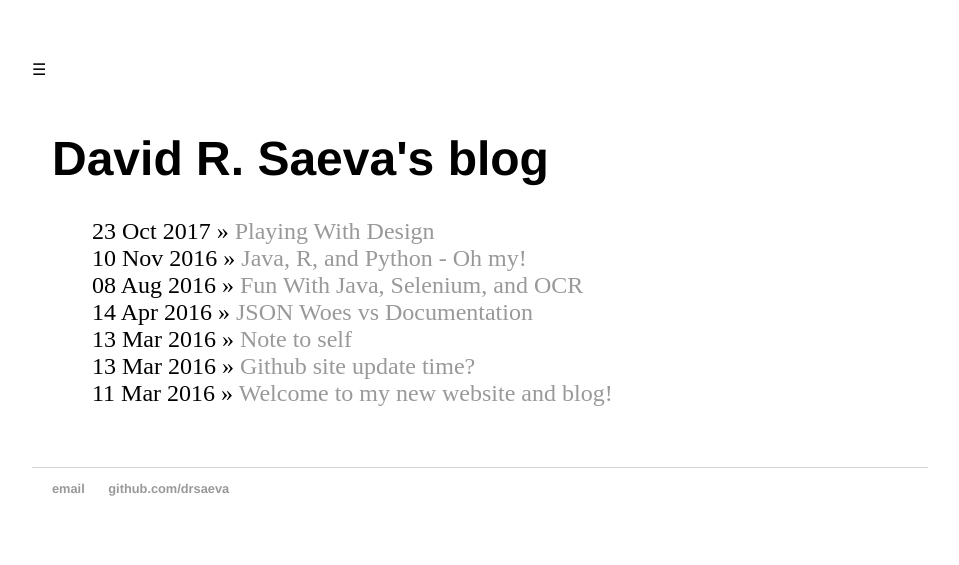
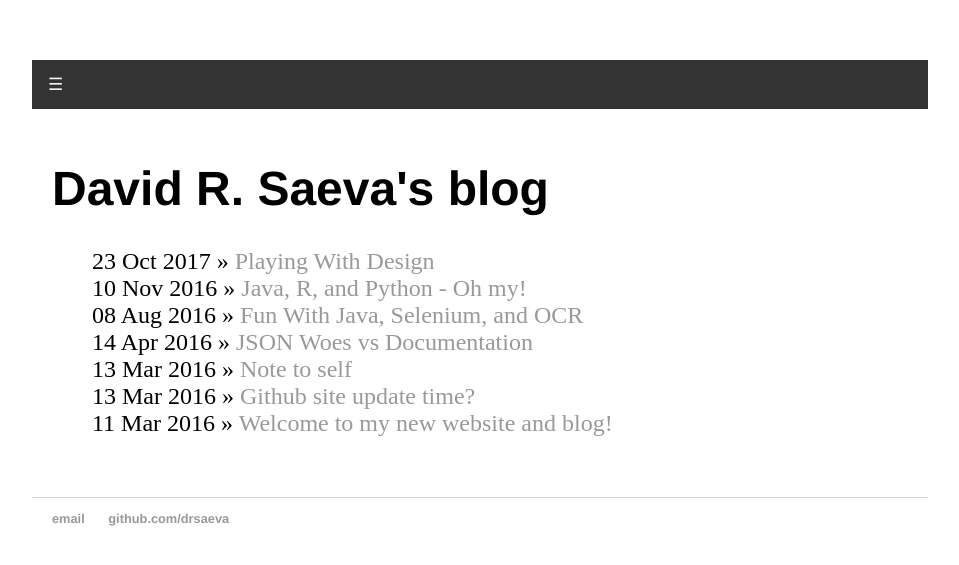
Before and after one commit to drsaeva/drsaeva.github.io, a Jekyll site: the page built from blog/index.html, in a window 1280 px wide. Shown: the top 565 px of the page, without its empty margins (160-1119 px from the left). Built offline with Jekyll 4.4.1, drawn with Linux system fonts in a browser that asks for light colours.

Commit message:
Update default.html

```diff
--- a/_layouts/default.html
+++ b/_layouts/default.html
@@ -15,22 +15,12 @@
 		</div>
 
 <!-- Use any element to open the sidenav -->
-<span onclick="openNav()">☰</span>
+		<div class="topnav" id="myTopnav" >
+			<a onclick="openNav()">☰</a>
+			{{ navsection }}
+		</div>
+<script>
 
-<script>
-	/* Set the width of the side navigation to 250px and the left margin of the page content to 250px and add a black background color to body */
-	function openNav() {
-    	document.getElementById("mySidenav").style.width = "250px";
-    	document.getElementById("main").style.marginLeft = "250px";
-	document.body.style.backgroundColor = "rgba(0,0,0,0.4)";
-	}
-
-	/* Set the width of the side navigation to 0 and the left margin of the page content to 0, and the background color of body to white */
-	function closeNav() {
-    	document.getElementById("mySidenav").style.width = "0";
-    	document.getElementById("main").style.marginLeft = "0";
-    	document.body.style.backgroundColor = "white";
-	}
 </script>
 		<!-- Add all page content inside this div if you want the side nav to push page content to the right (not used if you only want the sidenav to sit on top of the page -->
 		<div id="main">
```
